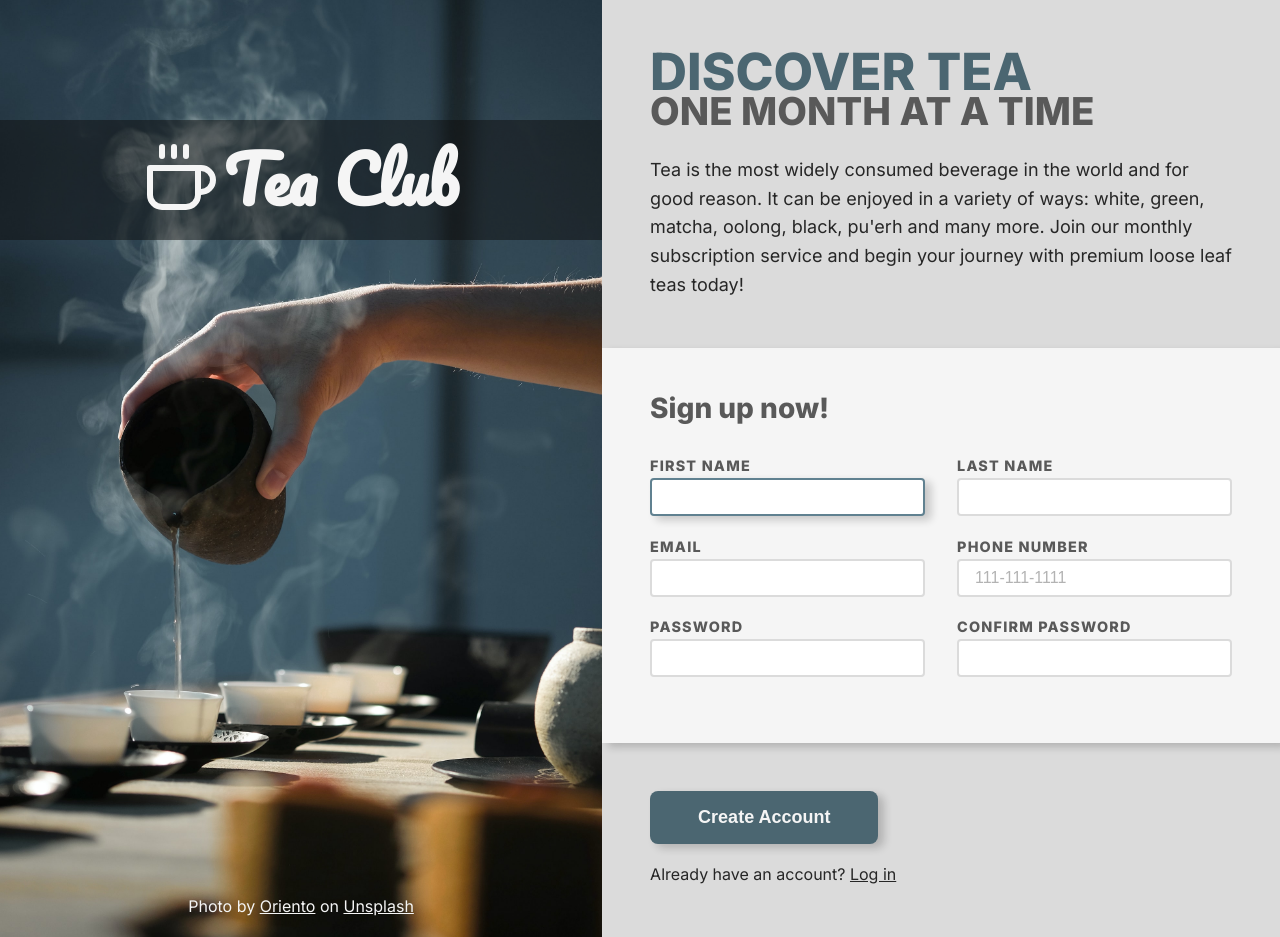
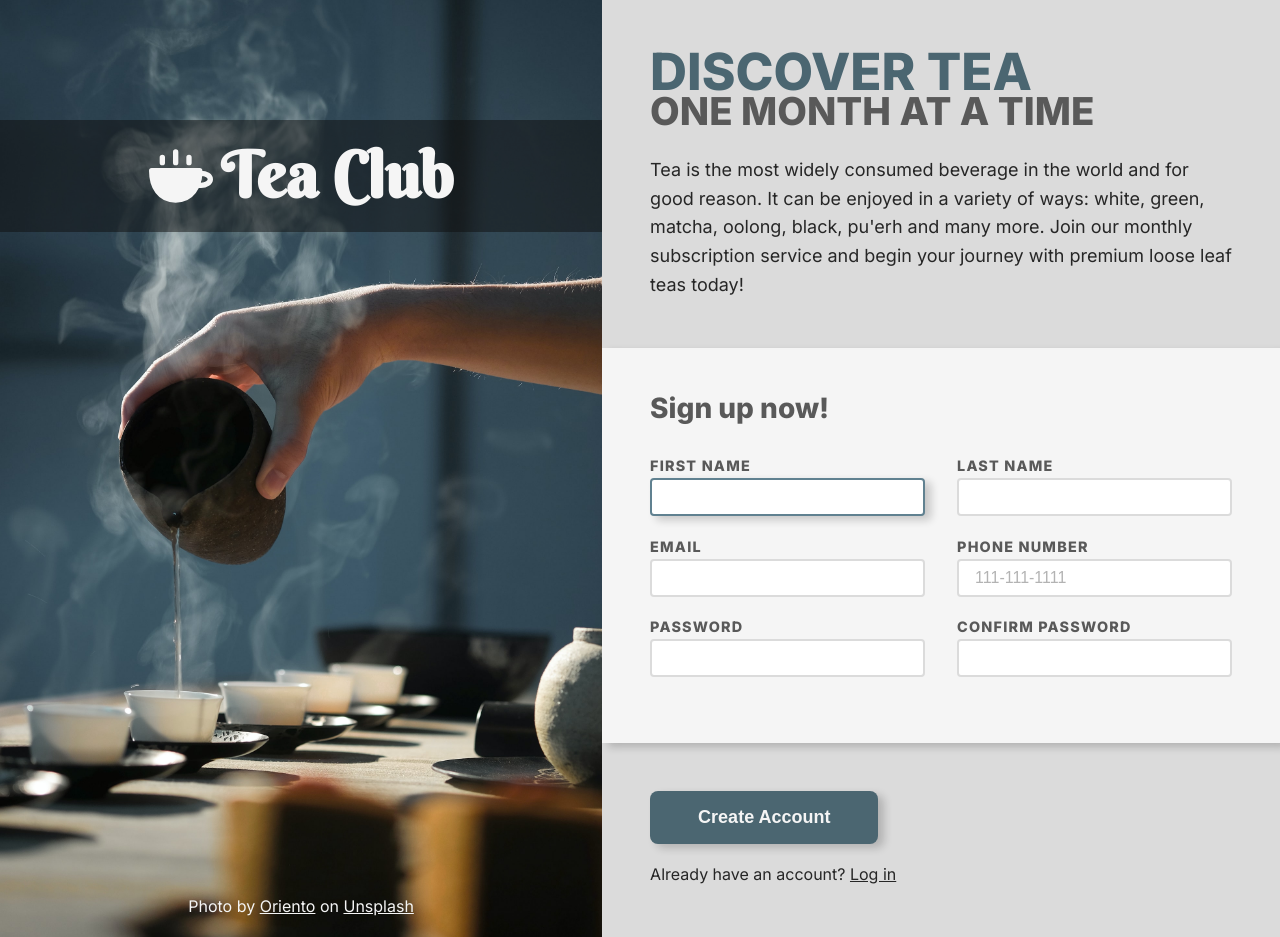
Before and after one commit to bmilcs/odin-signup-form, a plain HTML site: page index.html in a window 1280 px wide. Drawn offline with nearby package versions, Linux system fonts and the light colour scheme.

Commit message:
Change banner font, svg, and name attributes

```diff
--- a/index.html
+++ b/index.html
@@ -18,21 +18,35 @@
       <div class="body-column-left">
         <div class="banner-container">
           <svg
+            class="tea-svg"
             xmlns="http://www.w3.org/2000/svg"
-            viewBox="0 0 24 24"
-            fill="none"
-            stroke="currentColor"
-            stroke-width="2"
-            stroke-linecap="round"
-            stroke-linejoin="round"
-            class="tea-svg"
+            width="1em"
+            height="1em"
+            preserveAspectRatio="xMidYMid meet"
+            viewBox="0 0 48 48"
           >
-            <path d="M18 8h1a4 4 0 0 1 0 8h-1" />
-            <path d="M2 8h16v9a4 4 0 0 1-4 4H6a4 4 0 0 1-4-4V8z" />
-            <line x1="6" y1="1" x2="6" y2="4" />
-            <line x1="10" y1="1" x2="10" y2="4" />
-            <line x1="14" y1="1" x2="14" y2="4" />
+            <mask id="svgIDa">
+              <g
+                fill="none"
+                stroke="#fff"
+                stroke-linecap="round"
+                stroke-linejoin="round"
+                stroke-width="4"
+              >
+                <path
+                  fill="#fff"
+                  fill-rule="evenodd"
+                  d="M2 20c0 12.15 6 22 18 22s18-9.85 18-22H2Z"
+                  clip-rule="evenodd"
+                />
+                <path
+                  d="M20 14V6m10 8v-4m-20 4v-4m26.19 20.623c.99-2.584 1.574-5.486 1.752-8.572c.345-.034.698-.051 1.058-.051c3.866 0 7 2.015 7 4.5S42.866 31 39 31c-1 0-1.95-.135-2.81-.377Z"
+                />
+              </g>
+            </mask>
+            <path fill="currentColor" d="M0 0h48v48H0z" mask="url(#svgIDa)" />
           </svg>
+
           <h1 class="banner-text">Tea Club</h1>
         </div>
         <p class="reference">
@@ -62,6 +76,7 @@
                   <label for="first_name">First Name</label>
                   <input
                     type="text"
+                    name="first_name"
                     id="first_name"
                     required
                     autofocus
@@ -72,7 +87,13 @@
                 <!-- email -->
                 <div class="input-container">
                   <label for="email">Email</label>
-                  <input type="email" id="email" required tabindex="5" />
+                  <input
+                    type="email"
+                    name="email"
+                    id="email"
+                    required
+                    tabindex="5"
+                  />
                   <span class="error" aria-live="polite"> </span>
                 </div>
                 <!-- password -->
@@ -80,6 +101,7 @@
                   <label for="password">Password</label>
                   <input
                     type="password"
+                    name="password"
                     id="password"
                     class="error"
                     required
@@ -92,7 +114,13 @@
                 <!-- last name -->
                 <div class="input-container">
                   <label for="last_name">Last Name</label>
-                  <input type="text" id="last_name" required tabindex="4" />
+                  <input
+                    type="text"
+                    name="last_name"
+                    id="last_name"
+                    required
+                    tabindex="4"
+                  />
                   <span class="error" aria-live="polite"> </span>
                 </div>
                 <!-- phone number -->
@@ -100,6 +128,7 @@
                   <label for="phone">Phone Number</label>
                   <input
                     type="tel"
+                    name="phone"
                     id="phone"
                     pattern="\d{3}[\-]?\d{3}[\-]?\d{4}"
                     placeholder="111-111-1111"
@@ -113,6 +142,7 @@
                   <label for="password_confirm">Confirm Password</label>
                   <input
                     type="password"
+                    name="password"
                     id="password_confirm"
                     class="error"
                     required
--- a/style.css
+++ b/style.css
@@ -1,4 +1,4 @@
-@import url("https://fonts.googleapis.com/css2?family=Inter:wght@400;800&family=Pacifico&display=swap");
+@import url("https://fonts.googleapis.com/css2?family=Berkshire+Swash&family=Inter:wght@400;800&display=swap");
 
 *,
 *::before,
@@ -10,7 +10,7 @@
 
 :root {
   --font-main: "Inter", sans-serif;
-  --font-title: "Pacifico", cursive;
+  --font-title: "Berkshire Swash", cursive;
   --clr-neutral-900: hsl(0, 0%, 15%);
   --clr-neutral-800: hsl(0, 0%, 35%);
   --clr-neutral-200: hsl(0, 0%, 86%);
@@ -72,7 +72,7 @@ h3 {
 }
 
 .tea-svg {
-  height: 2.25em;
+  font-size: 2em;
 }
 
 .reference {
```
